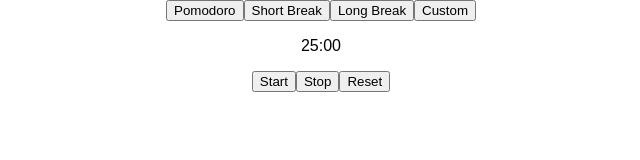
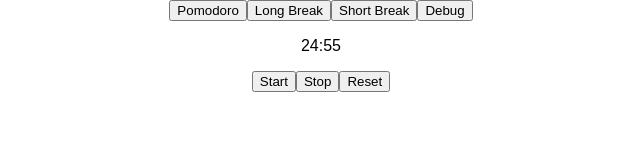
Before and after one commit to aidenbenner/react-pomodoro-tracker, a React (Create React App) app in the folder static/: page / in a window 1280 px wide. Shown: the top 160 px of the page, without its empty margins (319-959 px from the left). Built offline with nearby package versions, Linux system fonts and the light colour scheme.

Commit message:
add basic functionality to alarm

```diff
--- a/static/src/App.js
+++ b/static/src/App.js
@@ -3,62 +3,111 @@
 import './App.css';
 
 class Timer extends Component {
+    constructor() {
+        super()
+        this.state = { pause:true,
+            done: false,
+            resetSeconds: 25 * 60,
+            startSeconds: 25 * 60,
+            remaining: 25 * 60,
+            startTime: Date.now()}
+
+        this.tick.bind(this)
+        this.setTimerVal = this.setTimerVal.bind(this)
+        this.start = this.start.bind(this)
+        this.stop = this.stop.bind(this)
+        this.reset = this.reset.bind(this)
+    }
+
+    componentDidMount() {
+        this.timer = setInterval(this.tick.bind(this), 50);
+    }
+
+    componentWillUnmount(){
+        clearInterval(this.timer);
+    }
+
+    setTimerVal(seconds){
+        this.setState({pause: true, done:false, resetSeconds: seconds, startSeconds: seconds, remaining:seconds, startTime: Date.now()})
+    }
+
+    start() {
+        console.log("HIT")
+        this.setState({pause : false, startTime: Date.now()})
+    }
+
+    stop() {
+        this.setState({pause : true, startSeconds:this.state.remaining})
+    }
+
+    tick() {
+        if(this.state.pause){
+            if (this.state.remaining > 0) {
+                let now = Date.now()
+                let dtime = (now - this.state.startTime) / 1000
+                console.log(dtime)
+                this.setState({remaining:Math.max(0, this.state.startSeconds - dtime)})
+            }
+            if(this.state.remaining == 0 && !this.state.done){
+                this.setState({done: true})
+                let a = new Audio("/alarm.mp3")
+                a.play()
+            }
+
+        }
+    }
+
+    reset() {
+        this.stop()
+        this.setTimerVal(this.state.resetSeconds)
+    }
+
     render() {
         return (
             <div id="timer">
-                <TimeSetButton text="Pomodoro" />
-                <TimeSetButton text="Short Break"/>
-                <TimeSetButton text="Long Break"/>
-                <TimeSetButton text="Custom" />
-                <TimerText time="25:00"/>
-                <TimeControlButton text="Start"/>
-                <TimeControlButton text="Stop"/>
-                <TimeControlButton text="Reset"/>
+                <button onClick={() => this.setTimerVal(25 * 60)}> Pomodoro </button>
+                <button onClick={() => this.setTimerVal(10 * 60)}> Long Break </button>
+                <button onClick={() => this.setTimerVal(5 * 60)}> Short Break </button>
+                <button onClick={() => this.setTimerVal(5)}> Debug </button>
+                <TimerText time={this.state.remaining}/>
+                <button onClick={this.start}> Start </button>
+                <button onClick={this.stop}> Stop </button>
+                <button onClick={this.reset}> Reset </button>
             </div>
         )
     }
 }
 
-class TimeSetButton extends Component {
-    render() {
-        return (
-            <button>
-                {this.props.text}
-            </button>
-        )
+function formatNum(x) {
+    if(x < 9) {
+        return "0" + x
     }
+    return x
 }
 
+class TimerText extends Component {
+    getTime() {
+        return Math.floor(this.props.time / 60) + ":" + formatNum(Math.floor(this.props.time % 60))
+    }
 
 
-class TimerText extends Component {
     render() {
         return (
             <p>
-                {this.props.time}
+                {this.getTime()}
             </p>
         )
     }
 }
 
-class TimeControlButton extends Component {
+class App extends Component {
     render() {
         return (
-            <button>
-                {this.props.text}
-            </button>
-        )
+            <div className="App">
+                <Timer />
+            </div>
+        );
     }
 }
 
-class App extends Component {
-  render() {
-    return (
-      <div className="App">
-        <Timer />
-      </div>
-    );
-  }
-}
-
 export default App;
```
Also changed, not shown: 1 other file (tests, documents, lock files or other folders).
